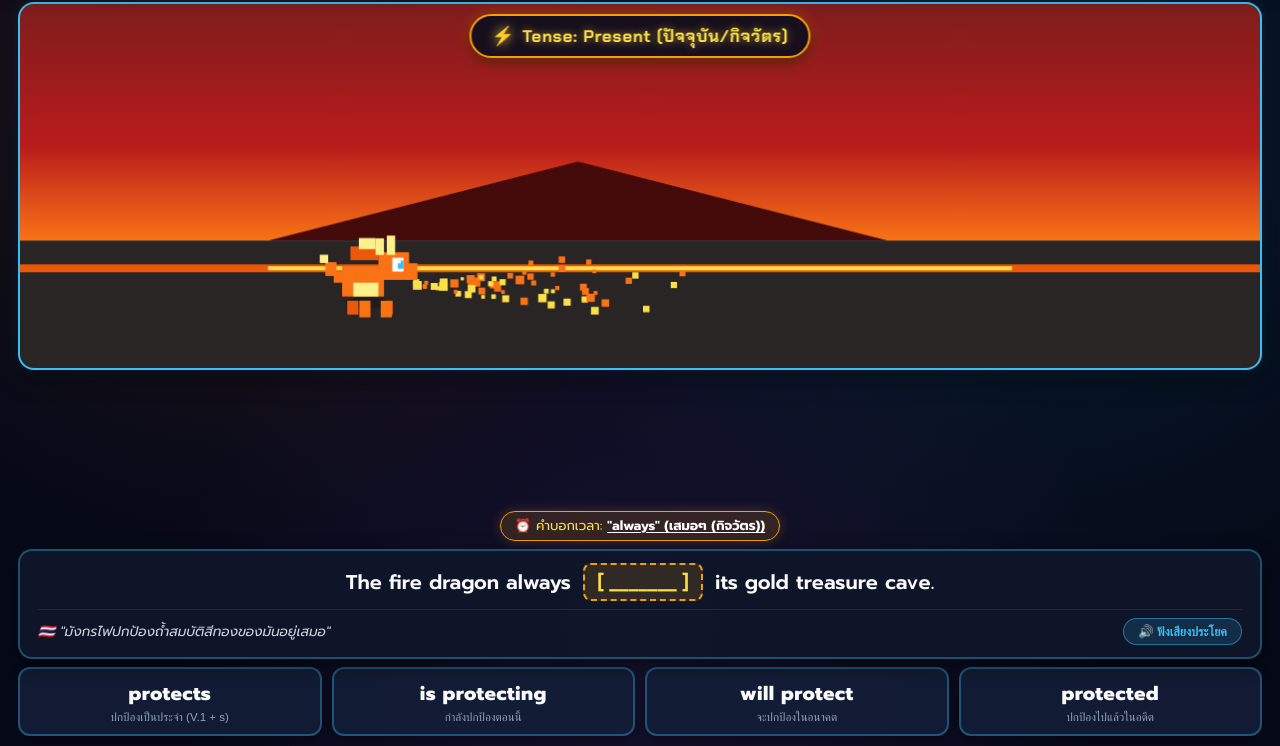
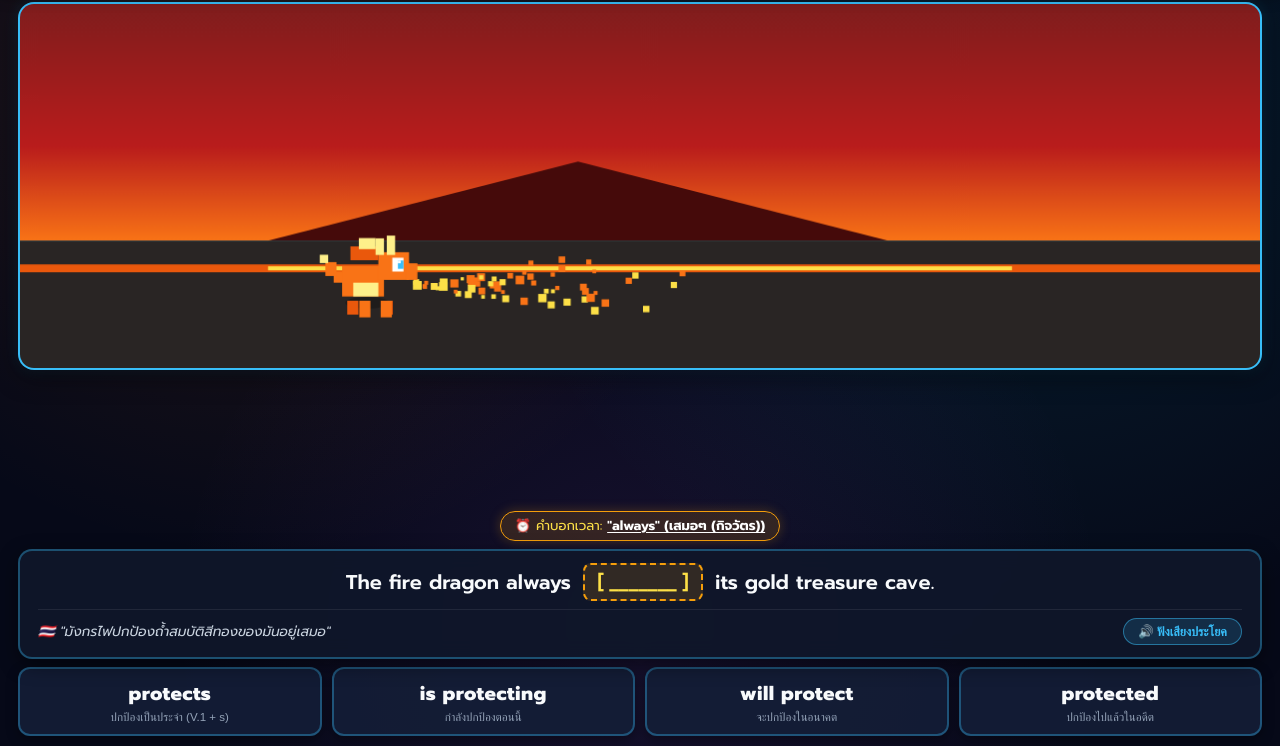
Before and after one commit to Hatalu/Learn5G, a plain HTML site: page ภาษาอังกฤษ/ประถมศึกษาปีที่ 5/Tenses/index.html in a window 1280 px wide. Shown: the part 54-800 px from the top of the page. Drawn offline with Linux system fonts and the light colour scheme.

Commit message:
Remove top tense banner badge from English Grade 5 Tenses media

```diff
--- a/ภาษาอังกฤษ/ประถมศึกษาปีที่ 5/Tenses/css/style.css
+++ b/ภาษาอังกฤษ/ประถมศึกษาปีที่ 5/Tenses/css/style.css
@@ -213,52 +213,7 @@ html, body {
   display: block;
 }
 
-/* Top Center Tense Banner on Open Field */
-.field-tense-banner {
-  position: absolute;
-  top: 10px;
-  left: 50%;
-  transform: translateX(-50%);
-  z-index: 15;
-  display: inline-flex;
-  align-items: center;
-  gap: 8px;
-  padding: 6px 20px;
-  background: rgba(10, 15, 30, 0.9);
-  border: 2px solid #f59e0b;
-  border-radius: 9999px;
-  box-shadow:
-    0 0 20px rgba(245, 158, 11, 0.45),
-    0 4px 12px rgba(0, 0, 0, 0.6);
-  backdrop-filter: blur(8px);
-  -webkit-backdrop-filter: blur(8px);
-  animation: bannerGlow 2.5s ease-in-out infinite alternate;
-}
 
-@keyframes bannerGlow {
-  0% {
-    box-shadow: 0 0 14px rgba(245, 158, 11, 0.35), 0 4px 12px rgba(0, 0, 0, 0.6);
-    border-color: #f59e0b;
-  }
-  100% {
-    box-shadow: 0 0 28px rgba(245, 158, 11, 0.7), 0 4px 16px rgba(0, 0, 0, 0.8);
-    border-color: #fde047;
-  }
-}
-
-.field-tense-banner .tense-icon {
-  font-size: 1.15rem;
-  filter: drop-shadow(0 0 6px #fde047);
-}
-
-#field-tense-text {
-  font-family: var(--font-digital);
-  font-size: 1.05rem;
-  font-weight: 800;
-  letter-spacing: 0.8px;
-  color: #fde047;
-  text-shadow: 0 0 8px rgba(253, 224, 71, 0.6);
-}
 
 /* ==========================================================================
    2. Center Bottom: Big Sentence Hero Box & 4 Big Choices
--- a/ภาษาอังกฤษ/ประถมศึกษาปีที่ 5/Tenses/index.html
+++ b/ภาษาอังกฤษ/ประถมศึกษาปีที่ 5/Tenses/index.html
@@ -43,13 +43,6 @@
 
     <!-- 1. Open Field Section (Dynamic 2D Pixel Environment & Animated Pet) -->
     <section class="open-field-container">
-
-      <!-- Top Center Tense Banner on Open Field -->
-      <div class="field-tense-banner" id="field-tense-banner">
-        <span class="tense-icon">⚡</span>
-        <span id="field-tense-text">Tense: Past (อดีต)</span>
-      </div>
-
       <!-- 2D Pixel Canvas Meadow & Dynamic Scene -->
       <canvas id="pixel-field-canvas"></canvas>
     </section>
--- a/ภาษาอังกฤษ/ประถมศึกษาปีที่ 5/Tenses/js/game-app.js
+++ b/ภาษาอังกฤษ/ประถมศึกษาปีที่ 5/Tenses/js/game-app.js
@@ -212,10 +212,7 @@
         timeClueText.textContent = `"${quest.timeClue}" (${quest.timeClueTh})`;
       }
 
-      // 2. Top Center Tense Banner on Open Field (e.g. Tense: Past (อดีต))
-      this.updateFieldTenseBanner(quest.tense);
-
-      // 3. Dynamic Scene & Pet Action on Field (e.g., dragon attacking castle, breathing fire, tiger roaring)
+      // 2. Dynamic Scene & Pet Action on Field (e.g., dragon attacking castle, breathing fire, tiger roaring)
       if (this.pixelField) {
         this.pixelField.setSceneAndAction(quest.scene || 'meadow', quest.petAction || 'walk');
       }
@@ -244,26 +241,7 @@
       this.renderChoices(quest);
     }
 
-    /* ========================================================================
-       Top Center Tense Banner Formatter
-       Displays prominently e.g. "Tense: Past (อดีต)"
-       ======================================================================== */
-    updateFieldTenseBanner(tense) {
-      const bannerText = document.getElementById('field-tense-text');
-      if (!bannerText) return;
 
-      if (tense === 'past_simple') {
-        bannerText.textContent = 'Tense: Past (อดีต)';
-      } else if (tense === 'present_simple') {
-        bannerText.textContent = 'Tense: Present (ปัจจุบัน/กิจวัตร)';
-      } else if (tense === 'present_continuous') {
-        bannerText.textContent = 'Tense: Present Continuous (กำลังทำอยู่)';
-      } else if (tense === 'future_simple') {
-        bannerText.textContent = 'Tense: Future (อนาคต)';
-      } else {
-        bannerText.textContent = 'Tense: English Grade 5';
-      }
-    }
 
     /* ========================================================================
        Render 4 Big Prominent Choice Buttons
```
